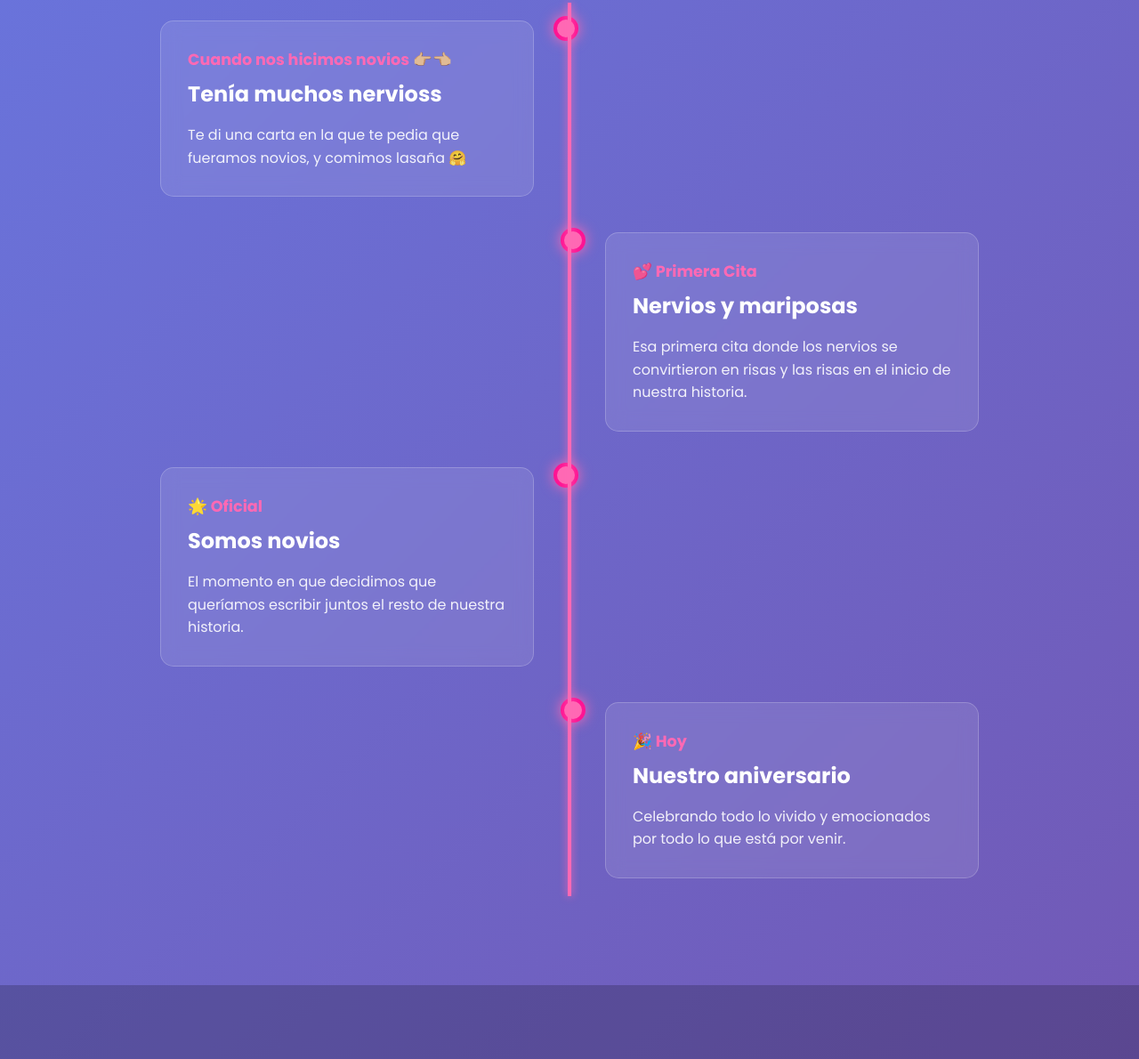
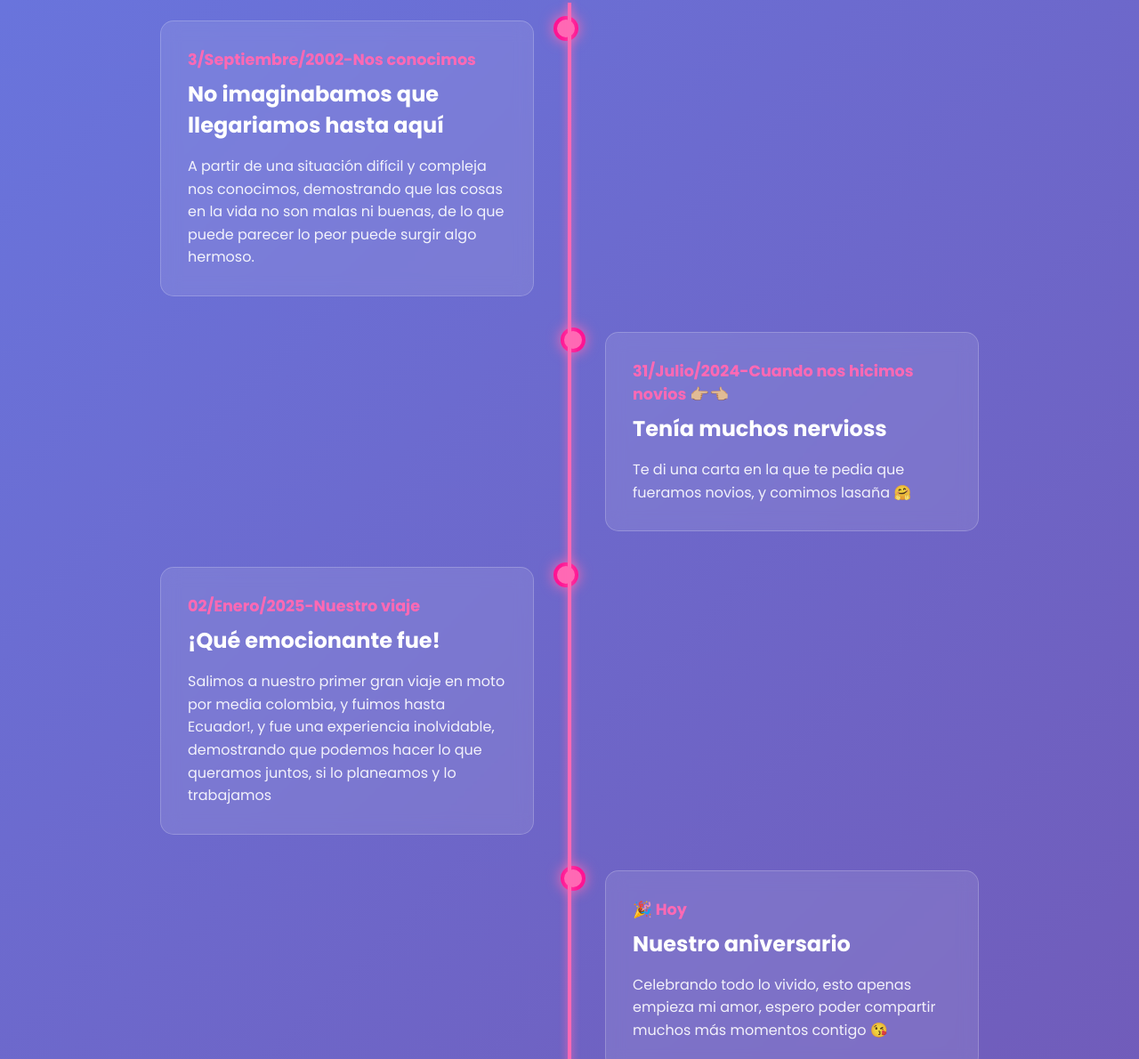
Before and after one commit to NikosophosCode/Aniversario, a plain HTML site: page index.html in a window 1280 px wide. Shown: the part 1012-2202 px from the top of the page at 89% size. Drawn offline with Linux system fonts and the light colour scheme.

Commit message:
Update hidden messages and timeline content for anniversary celebration

```diff
--- a/Scripts/main.js
+++ b/Scripts/main.js
@@ -184,10 +184,10 @@ function initializeHiddenMessages() {
         const messages = [
             'Las fotos no capturan toda la felicidad que siento contigo 😊',
             'Cada imagen cuenta una historia de amor única 📸',
-            'Eres la razón por la que sonrío todos los días ☀️',
+            'Me siento muy feliz de levantarme y saber que estás conmigo ☀️',
             'Nuestros recuerdos son mi tesoro más preciado 💎',
             'En cada foto veo lo perfectos que somos juntos 💑',
-            'Quiero llenar mil álbumes más con nuestras aventuras 📚'
+            'Quiero llenar mil álbumes más con nuestras aventuras y viajes 📚'
         ];
 
         item.addEventListener('dblclick', (e) => {
@@ -233,11 +233,11 @@ function showHiddenMessage(title, message, element) {
 // ===== MENSAJES SECRETOS POR TECLADO =====
 let keySequence = '';
 const secretCodes = {
-    'amor': '¡Has encontrado el código del amor! 💕 Eres la persona más especial en mi vida y cada día me enamoro más de ti.',
+    'amor': 'Constuir un amor fuerte y sincero es un viaje que vale la pena. 💕',
     'beso': '💋 Un beso virtual para ti, mi amor. Que este mensaje te llegue con todo el cariño que siento por ti.',
     'forever': '♾️ Para siempre y un día más. Esa es la promesa que te hago hoy y todos los días de mi vida.',
     'corazon': '❤️ Mi corazón te pertenece completamente. Cada latido lleva tu nombre grabado.',
-    'estrella': '⭐ Eres mi estrella guía, la luz que ilumina mis días más oscuros y la razón de mi felicidad.',
+    'viaje': 'Amamos viajar juntos y descubrir nuevos lugares. Cada aventura contigo es inolvidable. ✈️',
     'luna': '🌙 Como la luna y las estrellas, nuestro amor brillará por toda la eternidad.',
     'sol': '☀️ Eres mi sol, traes luz y calor a cada rincón de mi mundo.',
     'cielo': '☁️ Contigo he tocado el cielo y he descubierto que el paraíso existe.',
--- a/index.html
+++ b/index.html
@@ -100,25 +100,25 @@
             <div class="timeline">
                 <div class="timeline-item left">
                     <div class="timeline-content">
-                        <div class="timeline-date">Cuando nos hicimos novios 👉🏼👈🏼</div>
+                        <div class="timeline-date">3/Septiembre/2002-Nos conocimos</div>
+                        <h3>No imaginabamos que llegariamos hasta aquí</h3>
+                        <p>A partir de una situación difícil y compleja nos conocimos, demostrando que las cosas en la vida no son malas ni buenas, de lo que puede parecer lo peor puede surgir algo hermoso.</p>
+                    </div>
+                </div>
+
+                <div class="timeline-item right">
+                    <div class="timeline-content">
+                        <div class="timeline-date">31/Julio/2024-Cuando nos hicimos novios 👉🏼👈🏼</div>
                         <h3>Tenía muchos nervioss</h3>
                         <p>Te di una carta en la que te pedia que fueramos novios, y comimos lasaña 🤗</p>
                     </div>
                 </div>
 
-                <div class="timeline-item right">
-                    <div class="timeline-content">
-                        <div class="timeline-date">💕 Primera Cita</div>
-                        <h3>Nervios y mariposas</h3>
-                        <p>Esa primera cita donde los nervios se convirtieron en risas y las risas en el inicio de nuestra historia.</p>
-                    </div>
-                </div>
-
                 <div class="timeline-item left">
                     <div class="timeline-content">
-                        <div class="timeline-date">🌟 Oficial</div>
-                        <h3>Somos novios</h3>
-                        <p>El momento en que decidimos que queríamos escribir juntos el resto de nuestra historia.</p>
+                        <div class="timeline-date">02/Enero/2025-Nuestro viaje</div>
+                        <h3>¡Qué emocionante fue!</h3>
+                        <p>Salimos a nuestro primer gran viaje en moto por media colombia, y fuimos hasta Ecuador!, y fue una experiencia inolvidable, demostrando que podemos hacer lo que queramos juntos, si lo planeamos y lo trabajamos</p>
                     </div>
                 </div>
 
@@ -126,10 +126,18 @@
                     <div class="timeline-content">
                         <div class="timeline-date">🎉 Hoy</div>
                         <h3>Nuestro aniversario</h3>
-                        <p>Celebrando todo lo vivido y emocionados por todo lo que está por venir.</p>
+                        <p>Celebrando todo lo vivido, esto apenas empieza mi amor, espero poder compartir muchos más momentos contigo 😘</p>
                     </div>
                 </div>
             </div>
+
+            <div class="timeline-item left">
+                    <div class="timeline-content">
+                        <div class="timeline-date">En el futuro...</div>
+                        <h3>Nuestra casita UwU</h3>
+                        <p>La casita es tan importante porque representa la construcción de un hogar, de lo que queremos, de la vida que buscamos, y eso es lo que más anhelo contigo.</p>
+                    </div>
+                </div>
         </div>
     </section>
 
```
